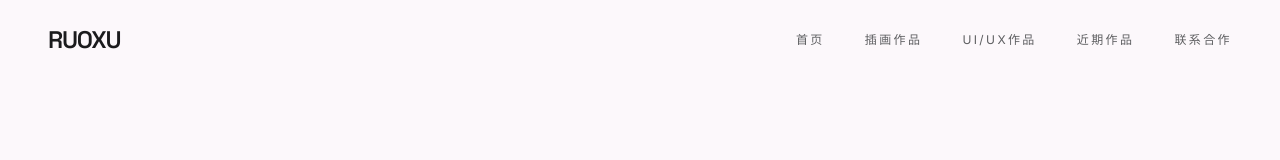
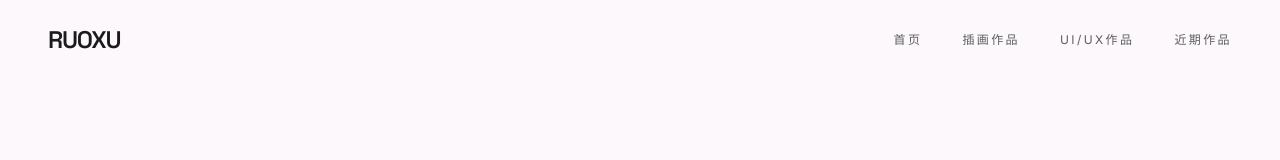
Before and after one commit to crisimofis/ruoxu, a React (Vite) app: page /project/1 in a window 1280 px wide. Shown: the top 160 px of the page. Built offline with nearby package versions, Linux system fonts and the light colour scheme.

Commit message:
Update Navbar.tsx

```diff
--- a/src/components/Navbar.tsx
+++ b/src/components/Navbar.tsx
@@ -7,7 +7,6 @@ const navItems = [
   { name: '插画作品', href: '/', hash: '#illustration' },
   { name: 'UI/UX作品', href: '/', hash: '#uiux' },
   { name: '近期作品', href: '/', hash: '#recent' },
-  { name: '联系合作', href: '/', hash: '#contact' },
 ];
 
 export default function Navbar() {
```
